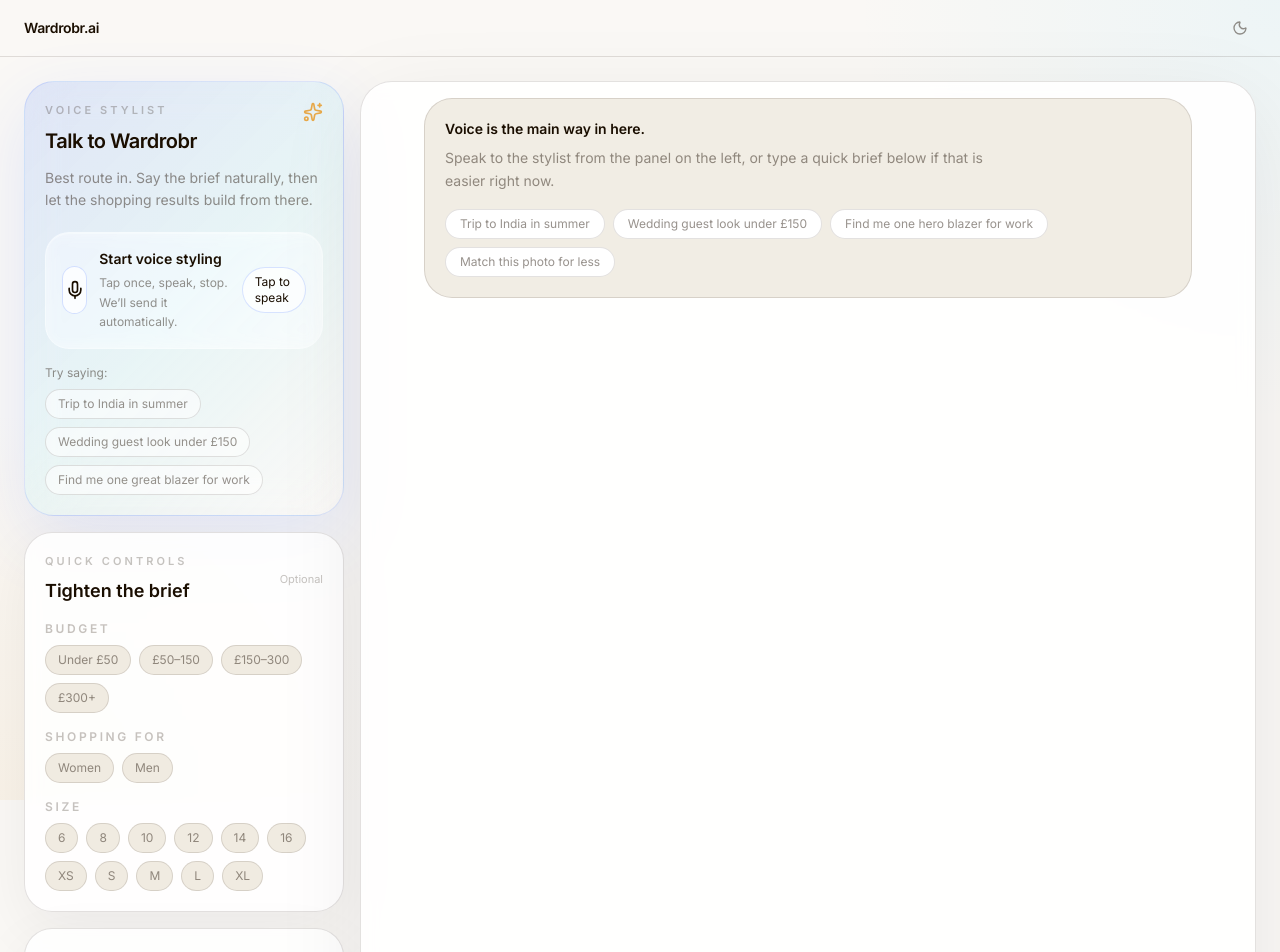
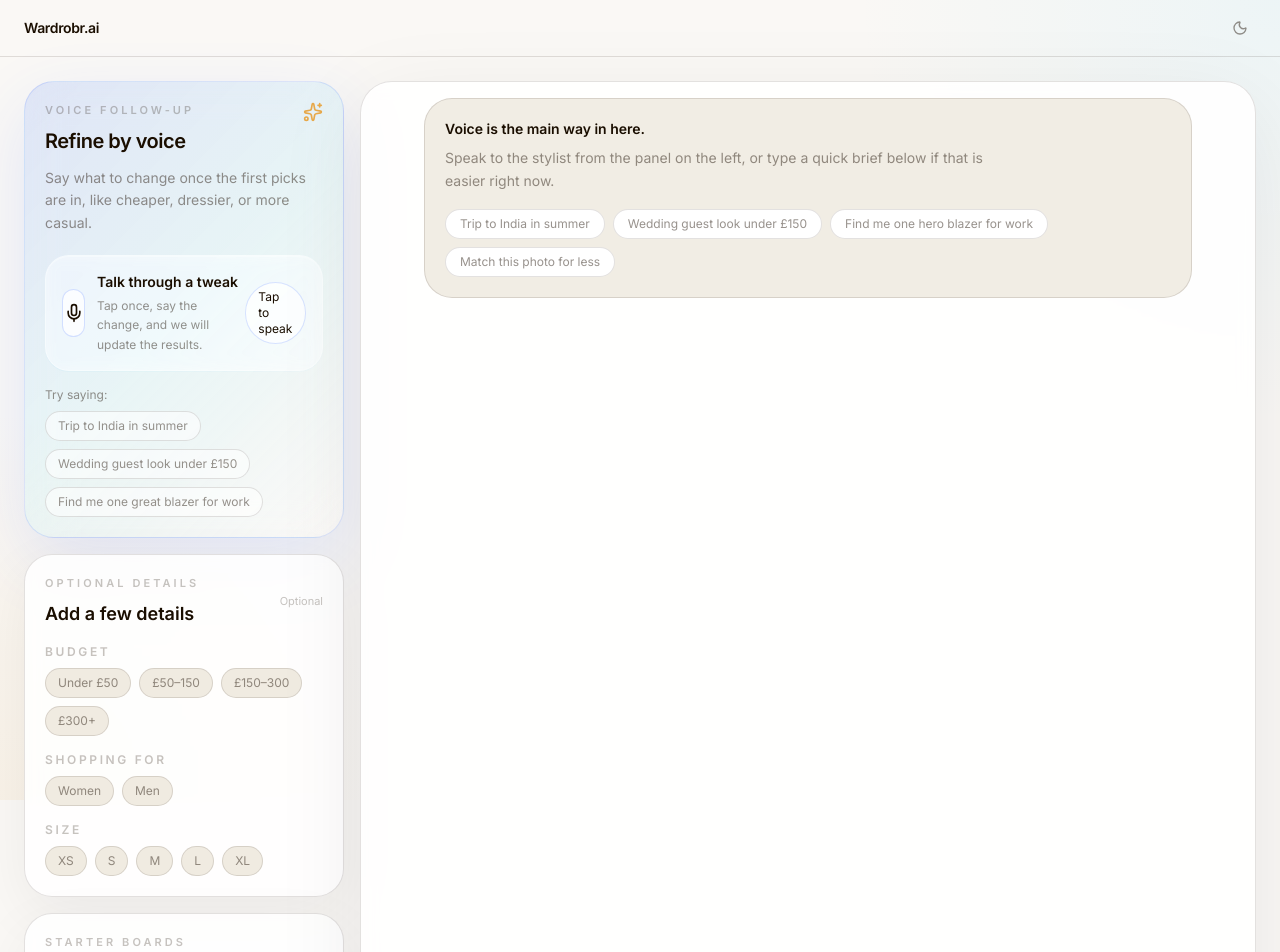
Before and after one commit to sakaarpuri/wardrobr-, a Next.js app: page /style in a window 1280 px wide. Shown: the top 952 px of the page. Built offline with nearby package versions, Linux system fonts and the light colour scheme.

Commit message:
Make results flow calmer after homepage handoff

```diff
--- a/src/app/style/page.tsx
+++ b/src/app/style/page.tsx
@@ -6,11 +6,17 @@
 import { VoiceStyler } from '@/components/voice/VoiceStyler'
 import { ThemeToggle } from '@/components/ThemeToggle'
 import { useChatStore } from '@/store/chatStore'
-import { BUDGET_OPTIONS, SHOPPING_FOR_OPTIONS, SIZE_OPTIONS } from '@/lib/shopper'
+import { BUDGET_OPTIONS, SHOPPING_FOR_OPTIONS, getSizeOptions, isSizeCompatibleWithGender } from '@/lib/shopper'
 import { EXAMPLE_BOARDS } from '@/lib/exampleBoards'
 
 export default function StylePage() {
-  const { clearChat, messages, userProfile, setUserProfile } = useChatStore()
+  const { clearChat, isLoading, messages, pendingMessage, userProfile, setUserProfile } = useChatStore()
+  const hasShoppableResults = messages.some((message) =>
+    message.type === 'ai_product_stream' ||
+    message.type === 'ai_outfit_board'
+  )
+  const showSideRail = hasShoppableResults || (!isLoading && !pendingMessage && messages.length === 0)
+  const sizeOptions = getSizeOptions(userProfile.gender)
 
   return (
     <div className="min-h-screen bg-[var(--bg)]">
@@ -35,7 +41,8 @@
       </header>
 
       <main className="relative z-10 px-4 py-4 sm:px-6 sm:py-6">
-        <div className="mx-auto grid max-w-7xl gap-4 lg:grid-cols-[320px_minmax(0,1fr)]">
+        <div className={`mx-auto grid gap-4 ${showSideRail ? 'max-w-7xl lg:grid-cols-[320px_minmax(0,1fr)]' : 'max-w-5xl'}`}>
+          {showSideRail && (
             <aside className="space-y-4">
               <VoiceStyler />
 
@@ -43,9 +50,9 @@
                 <div className="flex items-center justify-between gap-3">
                   <div>
                     <p className="text-[11px] font-semibold uppercase tracking-[0.28em] text-[var(--text-faint)]">
-                    Quick Controls
+                      Optional details
                     </p>
-                  <h2 className="mt-2 text-lg font-semibold text-[var(--text)]">Tighten the brief</h2>
+                    <h2 className="mt-2 text-lg font-semibold text-[var(--text)]">Add a few details</h2>
                   </div>
                   <span className="text-[11px] text-[var(--text-faint)]">Optional</span>
                 </div>
@@ -76,26 +83,38 @@
                   <div>
                     <p className="mb-2 text-xs font-semibold uppercase tracking-[0.22em] text-[var(--text-faint)]">Shopping for</p>
                     <div className="flex flex-wrap gap-2">
-                    {SHOPPING_FOR_OPTIONS.map((gender) => (
+                      {SHOPPING_FOR_OPTIONS.map((gender) => {
+                        const nextGender = gender.toLowerCase() as 'women' | 'men'
+                        const isActive = userProfile.gender === nextGender
+                        return (
                           <button
                             key={gender}
-                        onClick={() => setUserProfile({ gender: userProfile.gender === gender.toLowerCase() as 'women' | 'men' ? null : gender.toLowerCase() as 'women' | 'men' })}
+                            onClick={() => {
+                              const resolvedGender = isActive ? null : nextGender
+                              setUserProfile({
+                                gender: resolvedGender,
+                                size: isSizeCompatibleWithGender(userProfile.size, resolvedGender) ? userProfile.size : null,
+                              })
+                            }}
                             className={`rounded-full border px-3 py-1.5 text-xs transition-all ${
-                          userProfile.gender === gender.toLowerCase()
+                              isActive
                                 ? 'border-[#E8A94A]/60 bg-[#E8A94A]/10 text-[#E8A94A]'
                                 : 'border-[var(--border)] bg-[var(--bg-subtle)] text-[var(--text-muted)] hover:border-[#E8A94A]/35 hover:text-[var(--text)]'
                             }`}
                           >
                             {gender}
                           </button>
-                    ))}
+                        )
+                      })}
                     </div>
                   </div>
 
                   <div>
-                  <p className="mb-2 text-xs font-semibold uppercase tracking-[0.22em] text-[var(--text-faint)]">Size</p>
+                    <p className="mb-2 text-xs font-semibold uppercase tracking-[0.22em] text-[var(--text-faint)]">
+                      {userProfile.gender === 'men' ? "Men's size" : userProfile.gender === 'women' ? "Women's size" : 'Size'}
+                    </p>
                     <div className="flex flex-wrap gap-2">
-                    {SIZE_OPTIONS.map((size) => (
+                      {sizeOptions.map((size) => (
                         <button
                           key={size}
                           onClick={() => setUserProfile({ size: userProfile.size === size ? null : size })}
@@ -136,6 +155,7 @@
                 </div>
               </section>
             </aside>
+          )}
 
           <section className="min-h-[70vh] overflow-hidden rounded-[32px] border border-[var(--border)] bg-[var(--bg-card)]/88 shadow-[0_24px_90px_rgba(15,23,42,0.08)] backdrop-blur-sm">
             <ChatInterface />
--- a/src/components/chat/ChatInterface.tsx
+++ b/src/components/chat/ChatInterface.tsx
@@ -41,6 +41,7 @@
 
   const bottomRef = useRef<HTMLDivElement>(null)
   const hasFiredPending = useRef(false)
+  const isBootingFromHomepage = Boolean(pendingMessage) || (isLoading && messages.length === 0)
 
   useEffect(() => {
     bottomRef.current?.scrollIntoView({ behavior: 'smooth' })
@@ -289,7 +290,7 @@
             </div>
           )}
 
-          {messages.length === 0 && (
+          {messages.length === 0 && !isBootingFromHomepage && (
             <div className="rounded-[28px] border border-[var(--border)] bg-[var(--bg-subtle)]/88 p-5 backdrop-blur-sm">
               <p className="text-sm font-semibold text-[var(--text)]">Voice is the main way in here.</p>
               <p className="mt-2 max-w-xl text-sm leading-relaxed text-[var(--text-muted)]">
@@ -306,6 +307,20 @@
                   </button>
                 ))}
               </div>
+            </div>
+          )}
+
+          {messages.length === 0 && isBootingFromHomepage && (
+            <div className="rounded-[28px] border border-[rgba(82,126,255,0.16)] bg-[linear-gradient(145deg,rgba(82,126,255,0.10),rgba(255,255,255,0.92))] p-5 shadow-[0_18px_60px_rgba(15,23,42,0.06)] backdrop-blur-sm">
+              <p className="text-[11px] font-semibold uppercase tracking-[0.28em] text-[var(--text-faint)]">
+                Looking now
+              </p>
+              <h2 className="mt-2 text-lg font-semibold text-[var(--text)]">Pulling together your first picks</h2>
+              {pendingMessage?.text && (
+                <p className="mt-3 text-sm leading-relaxed text-[var(--text-muted)]">
+                  {pendingMessage.text}
+                </p>
+              )}
             </div>
           )}
 
--- a/src/components/voice/VoiceStyler.tsx
+++ b/src/components/voice/VoiceStyler.tsx
@@ -274,10 +274,10 @@
       <div className="flex items-start justify-between gap-3">
         <div>
           <p className="text-[11px] font-semibold uppercase tracking-[0.28em] text-[var(--text-faint)]">
-            Voice Stylist
+            Voice follow-up
           </p>
           <h2 className="mt-2 text-xl font-semibold tracking-tight text-[var(--text)]">
-            Talk to Wardrobr
+            Refine by voice
           </h2>
         </div>
         <Sparkles className="h-5 w-5 text-[#E8A94A]" />
@@ -286,7 +286,7 @@
       {voiceState === 'idle' && (
         <>
           <p className="mt-3 text-sm leading-relaxed text-[var(--text-muted)]">
-            Best route in. Say the brief naturally, then let the shopping results build from there.
+            Say what to change once the first picks are in, like cheaper, dressier, or more casual.
           </p>
           <button
             onClick={startListening}
@@ -297,9 +297,9 @@
                 <Mic className="h-5 w-5 text-[var(--text)]" />
               </div>
               <div>
-                <p className="text-sm font-semibold text-[var(--text)]">Start voice styling</p>
+                <p className="text-sm font-semibold text-[var(--text)]">Talk through a tweak</p>
                 <p className="mt-1 text-xs leading-relaxed text-[var(--text-muted)]">
-                  Tap once, speak, stop. We’ll send it automatically.
+                  Tap once, say the change, and we will update the results.
                 </p>
               </div>
             </div>
--- a/src/lib/shopper.ts
+++ b/src/lib/shopper.ts
@@ -25,7 +25,9 @@
 }
 
 export const BUDGET_OPTIONS = ['Under £50', '£50–150', '£150–300', '£300+'] as const
-export const SIZE_OPTIONS = ['6', '8', '10', '12', '14', '16', 'XS', 'S', 'M', 'L', 'XL'] as const
+export const WOMENS_SIZE_OPTIONS = ['6', '8', '10', '12', '14', '16', '18', 'XS', 'S', 'M', 'L', 'XL'] as const
+export const MENS_SIZE_OPTIONS = ['XS', 'S', 'M', 'L', 'XL', 'XXL', '30', '32', '34', '36', '38'] as const
+export const UNIVERSAL_SIZE_OPTIONS = ['XS', 'S', 'M', 'L', 'XL'] as const
 export const SHOPPING_FOR_OPTIONS = ['Women', 'Men'] as const
 
 export const MISSION_OPTIONS: Array<{
@@ -117,6 +119,17 @@
 export function getMissionTitle(mission: ShopperMission | null): string | null {
   if (!mission) return null
   return MISSION_OPTIONS.find((option) => option.value === mission)?.title ?? null
+}
+
+export function getSizeOptions(gender: UserProfile['gender']) {
+  if (gender === 'women') return [...WOMENS_SIZE_OPTIONS] as string[]
+  if (gender === 'men') return [...MENS_SIZE_OPTIONS] as string[]
+  return [...UNIVERSAL_SIZE_OPTIONS] as string[]
+}
+
+export function isSizeCompatibleWithGender(size: string | null, gender: UserProfile['gender']) {
+  if (!size) return true
+  return getSizeOptions(gender).includes(size)
 }
 
 export function getTripPreferencePrompt(preference: TripPreference): string {
```
Lines whose indentation alone changed are shown as unchanged.
